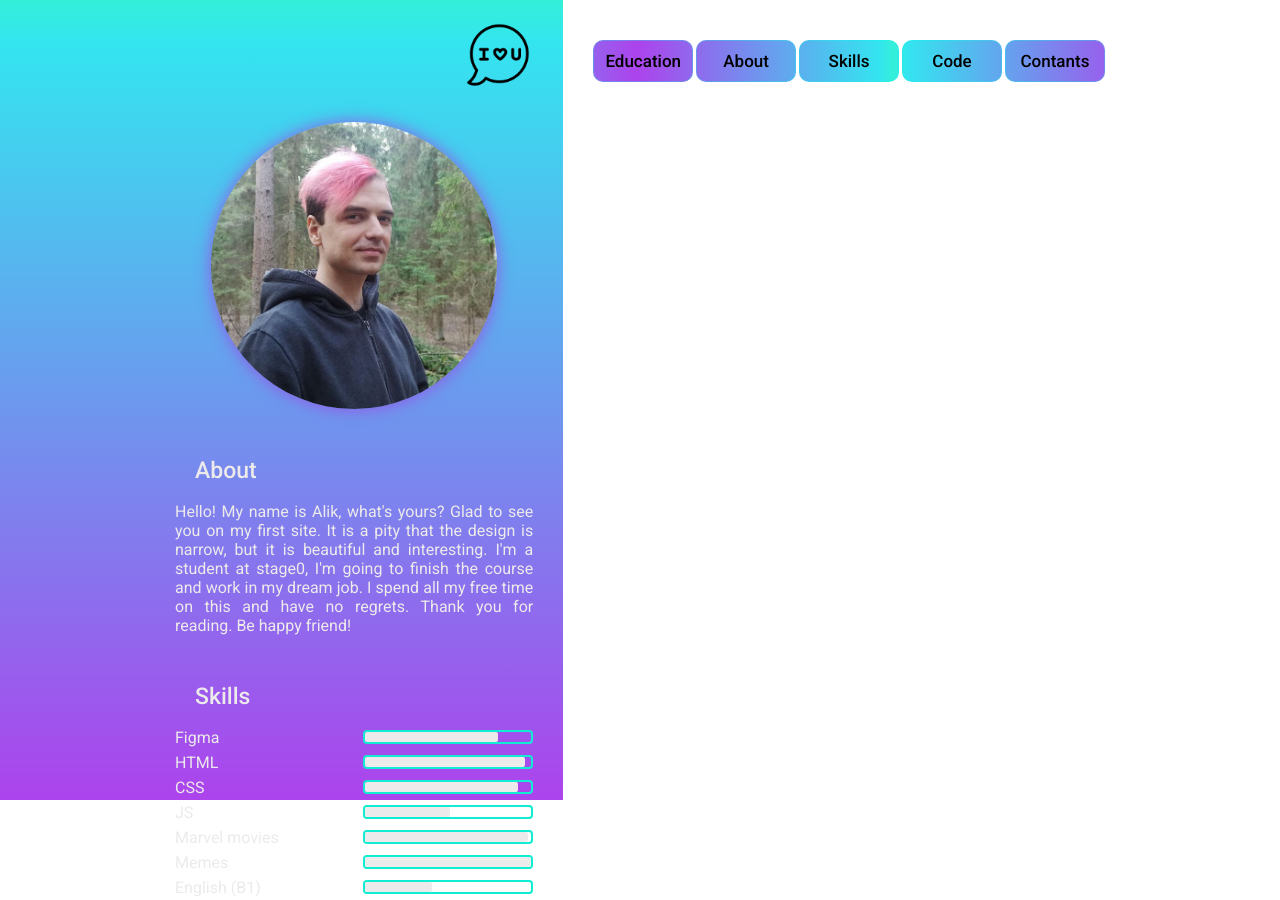
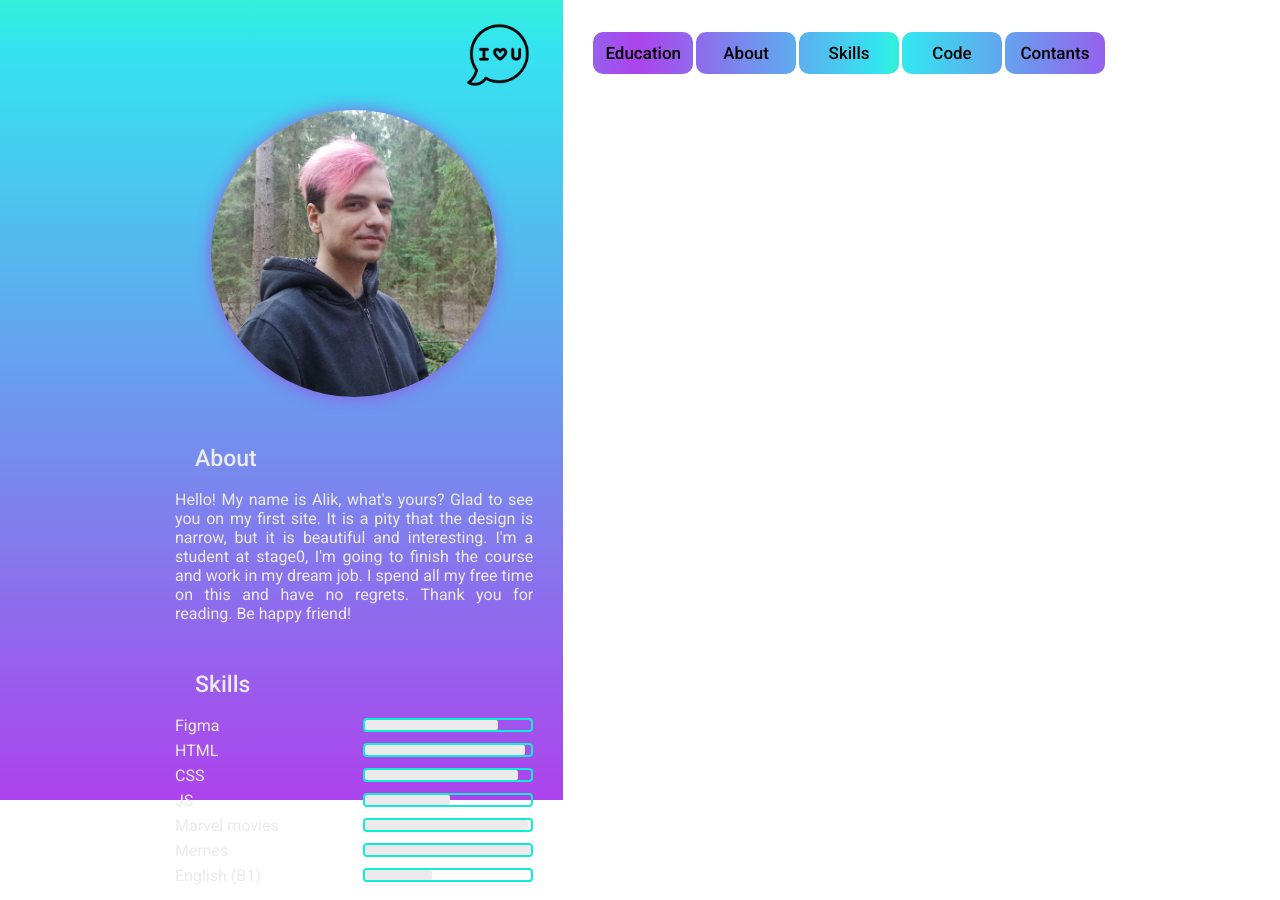
Before and after one commit to Oardieldei/rsschool-cv, a plain HTML site: page index.html in a window 1280 px wide. Shown: the top 900 px of the page. Drawn offline with Linux system fonts and the light colour scheme.

Commit message:
feat: add nav style

```diff
--- a/css/header.css
+++ b/css/header.css
@@ -22,7 +22,7 @@
 .header-right__ul {
 	display: flex;
 	justify-content: space-between;
-	padding: 20px 0;
+	padding: 12px 0;
 }
 
 .header-right__link {
@@ -58,7 +58,6 @@
 		align-items: center;
 		padding: 0;
 		margin: 0 auto;
-		border: none;
 	}
 }
 
@@ -85,6 +84,10 @@
 		-webkit-mask-position: center;
 	}
 
+	.header-right__link {
+		border: none;
+	}
+
 	@media (max-width: 1170px) {
 		@keyframes nav-bg {
 			0% {
```
Also changed, not shown: 1 other file.
